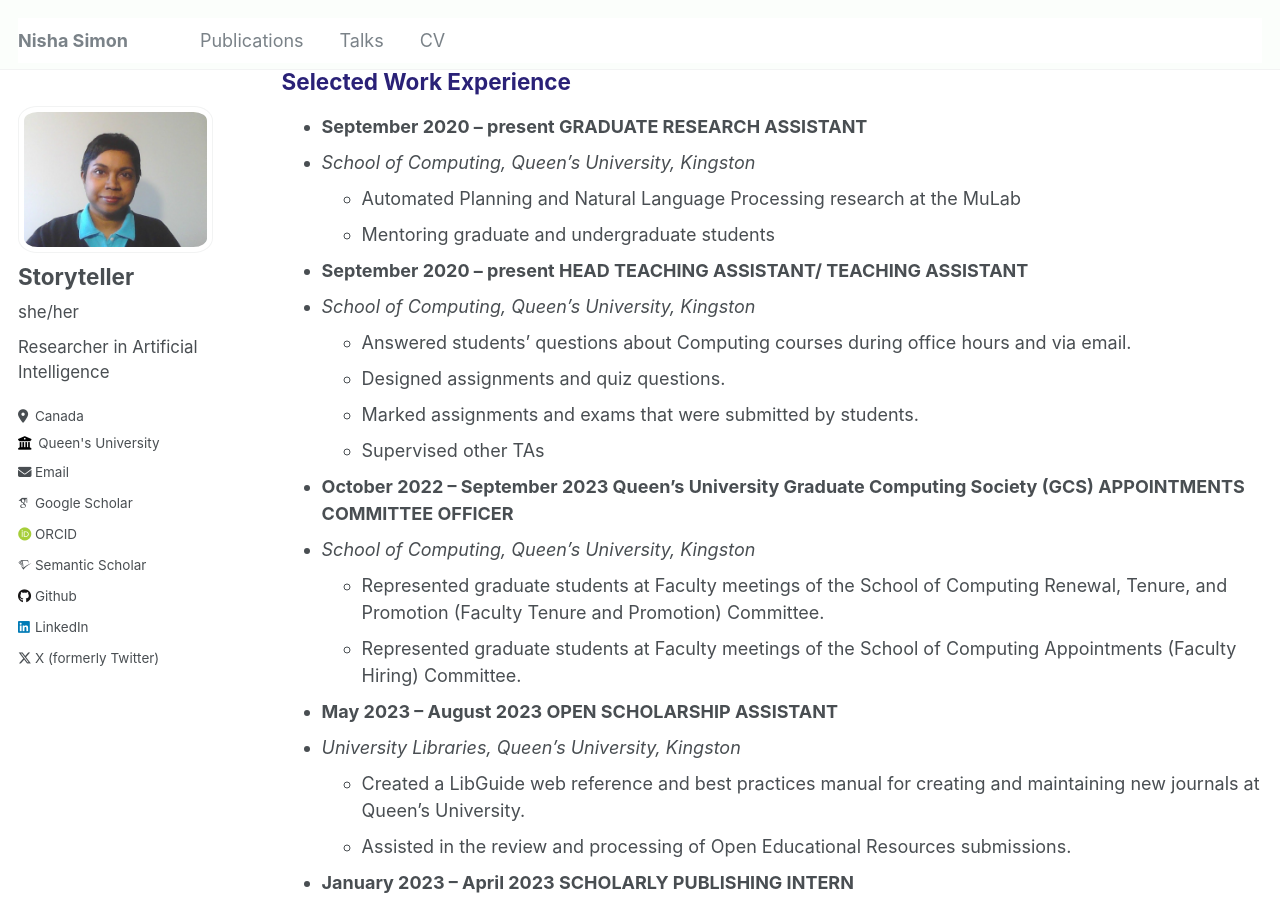
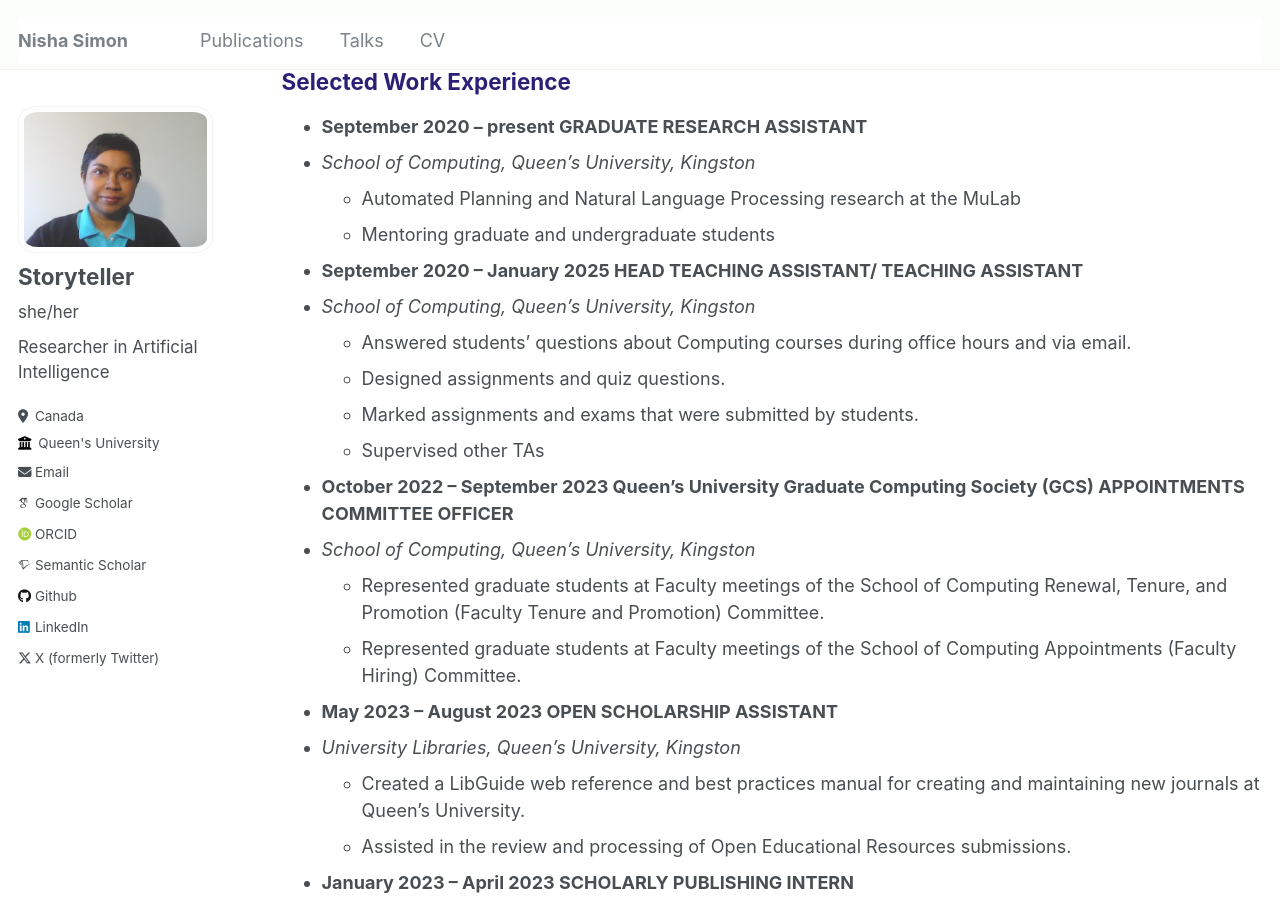
Before and after one commit to nisimon48/nisimon48.github.io, a Jekyll site: the page built from _pages/cv.md, in a window 1280 px wide and 900 px high, scrolled down 331 px. Built offline with Jekyll 4.4.1, drawn with Linux system fonts in a browser that asks for light colours; some web fonts are replaced.

Commit message:
Updating CV page

```diff
--- a/_pages/cv.md
+++ b/_pages/cv.md
@@ -26,7 +26,7 @@ Selected Work Experience
   * Automated Planning and Natural Language Processing research at the MuLab
   * Mentoring graduate and undergraduate students
 
-* **September 2020 – present  HEAD TEACHING ASSISTANT/ TEACHING ASSISTANT**
+* **September 2020 – January 2025  HEAD TEACHING ASSISTANT/ TEACHING ASSISTANT**
 * _School of Computing, Queen’s University, Kingston_
   * Answered students’ questions about Computing courses during office hours and via email.
   * Designed assignments and quiz questions.
```
